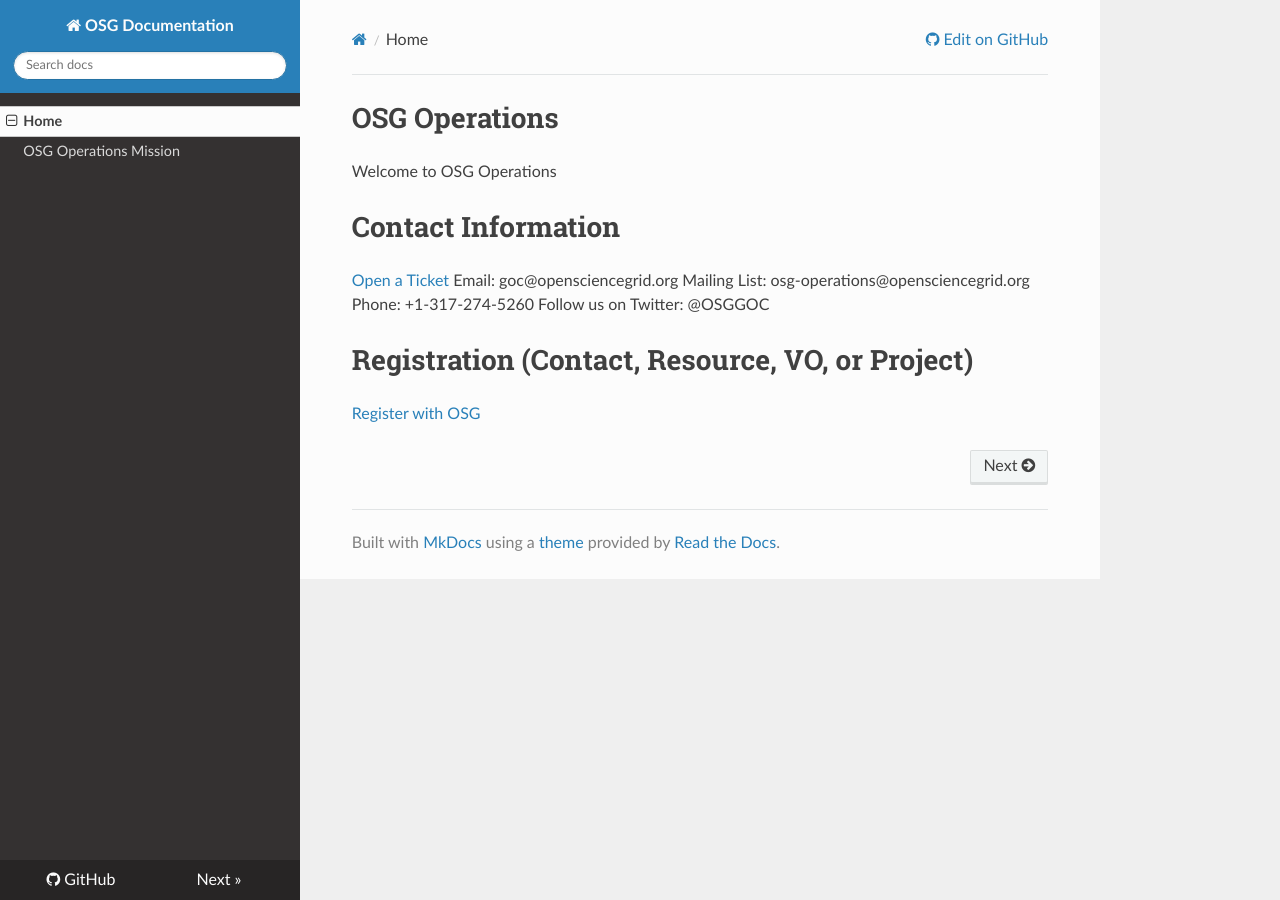
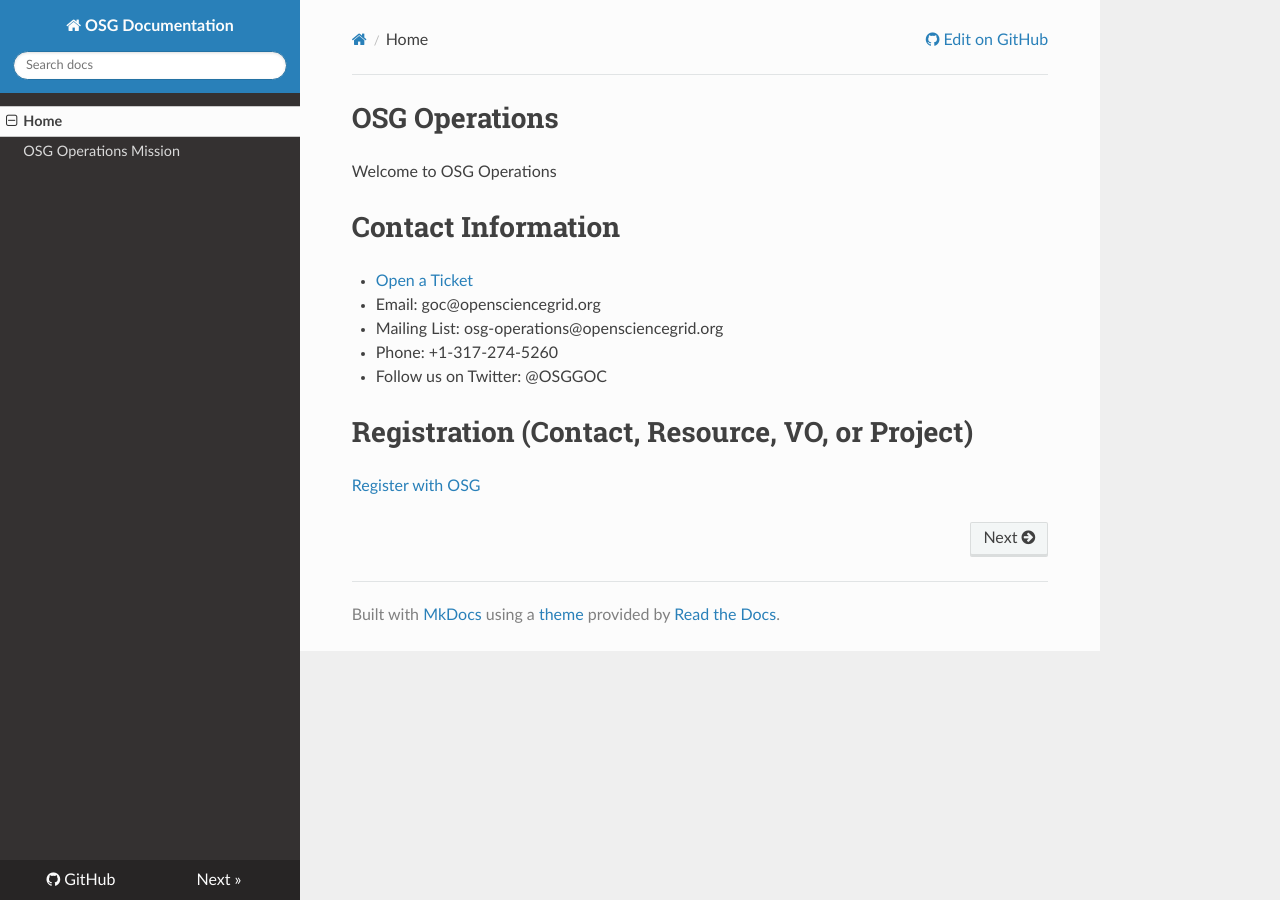
Before and after one commit to osg-htc/operations, an MkDocs documentation site: the page built from docs/index.md, in a window 1280 px wide. Built offline with MkDocs 1.6.1, drawn with Linux system fonts in a browser that asks for light colours; nearby versions of some CDN libraries; old or Windows-style settings are respelled for this version of MkDocs; some of the changed lines change nothing that is shown.

Commit message:
Update index.md

```diff
--- a/docs/index.md
+++ b/docs/index.md
@@ -4,11 +4,12 @@
 
 # Contact Information
 
-[Open a Ticket](http://ticket.grid.iu.edu/submit)
-Email: goc@opensciencegrid.org
-Mailing List: osg-operations@opensciencegrid.org
-Phone: +1-317-274-5260
-Follow us on Twitter: @OSGGOC
+   * [Open a Ticket](http://ticket.grid.iu.edu/submit)
+   * Email: goc@opensciencegrid.org
+   * Mailing List: osg-operations@opensciencegrid.org
+   * Phone: +1-317-274-5260
+   * Follow us on Twitter: @OSGGOC
 
 # Registration (Contact, Resource, VO, or Project)
+
 [Register with OSG](https://oim.grid.iu.edu/oim/home)
```
